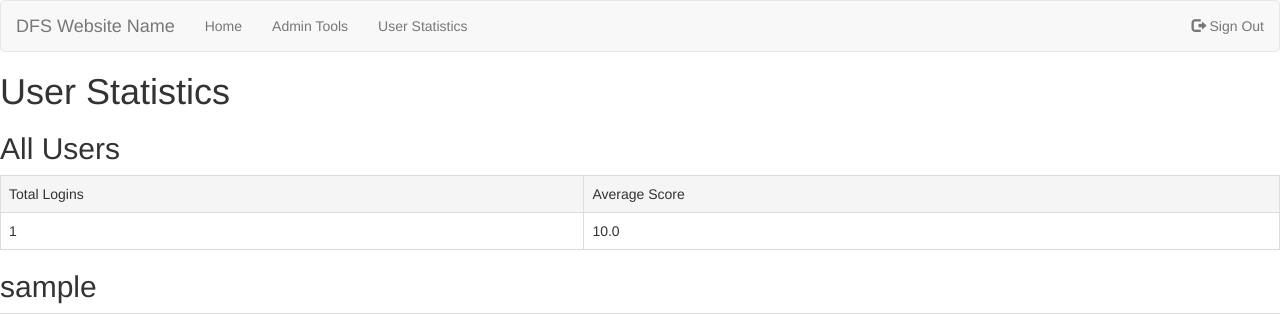
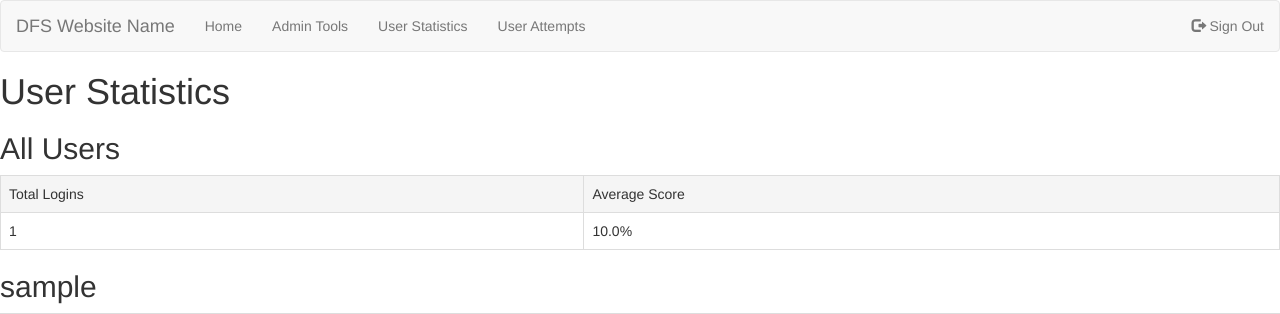
Before and after one commit to thomas-cleary-uwa/cits3403-project, a Flask app: page /user_stats in a window 1280 px wide. Shown: the top 314 px of the page. Run offline with Flask 2, Linux system fonts and the light colour scheme; a user stored in the database is signed in; tables that the repository leaves empty hold one stand-in row (values such as "Sample post"); some libraries are stand-ins or nearby versions.

Commit message:
adds admin view for users attempts

```diff
--- a/app/route_helpers.py
+++ b/app/route_helpers.py
@@ -15,8 +15,26 @@ from app.models import User, Question, SubmittedAttempt, SavedAttempt, UserStats
 from .constants import NUM_QUESTIONS_IN_QUIZ
 
 
+def get_all_users():
+    """ return a list of all users """
+    return User.query.filter(User.username != "admin").all()
+
+def get_users_attempts(username):
+    """ return list of attempts for user with username"""
+
+    user = User.query.filter_by(username=username).first()
+
+    users_attempts = []
+
+    attempts = SubmittedAttempt.query.filter_by(user_id=user.id).order_by(SubmittedAttempt.id).all()
+    for attempt in attempts:
+        users_attempts.append(get_attempt_data(attempt))
+
+    return users_attempts
+
+
 def get_user_stats():
-    """ return tuple of (combined_user_stats, individual_user_stats) """
+    """ return tuple of (users, individual_user_stats, all_user_stats) """
     users = User.query.filter(User.username != "admin").all()
 
     user_stats = []
--- a/app/routes.py
+++ b/app/routes.py
@@ -11,8 +11,8 @@ from werkzeug.urls import url_parse
 from app import app, db
 from app.forms import LoginForm, RegistrationForm
 from app.models import User, SubmittedAttempt, UserStats
-from .route_helpers import create_quiz_form, submit_attempt, delete_saved_attempts
-from .route_helpers import save_attempt, get_attempt_data, get_user_stats
+from .route_helpers import create_quiz_form, submit_attempt, delete_saved_attempts, get_all_users
+from .route_helpers import save_attempt, get_attempt_data, get_user_stats, get_users_attempts
 from .constants import NUM_QUESTIONS_IN_QUIZ
 
 
@@ -232,11 +232,32 @@ def user_stats():
     return render_template('user_stats.html', user_info=zip(users, user_stats), totals=totals)
 
 
-def user_attempts():
+@app.route('/user_attempts/<username>')
+@login_required
+def user_attempts(username):
+
     """ route for admin to view users attempts """
     if not current_user.is_admin:
         flash('Access Denied')
         return redirect(url_for('index'))
+
+    if username == "all":
+        users = get_all_users()
+        quiz_attempt_counts = []
+        for user in users:
+            quiz_attempt_counts.append(UserStats.query.filter_by(user_id=user.id).first().num_quiz_attempts)
+        return render_template('user_attempts_landing.html', users=zip(users, quiz_attempt_counts))
+
+    users_attempts = get_users_attempts(username)
+
+    attempt_keys = []
+    template = "question_"
+    for i in range(1,NUM_QUESTIONS_IN_QUIZ+1):
+        attempt_keys.append(template + str(i))
+
+    return render_template('user_attempts.html',
+     user_attempts=users_attempts, username=username, attempt_keys=attempt_keys
+    )
 
 
 @app.before_request
--- a/app/templates/base.html
+++ b/app/templates/base.html
@@ -49,6 +49,11 @@
       <li>
         <a href="{{ url_for('user_stats') }}">
           User Statistics
+        </a>
+      </li>
+      <li>
+        <a href="{{ url_for('user_attempts', username='all') }}">
+          User Attempts
         </a>
       </li>
       {% endif %}
--- a/app/templates/user_stats.html
+++ b/app/templates/user_stats.html
@@ -14,7 +14,7 @@
     {% if not totals["average"] and totals["average"] != 0 %}
     <td>No one has attempted the quiz</td>
     {% else %}
-    <td>{{ totals["average"] }}</td>
+    <td>{{ totals["average"] }}%</td>
     {%  endif  %}
   </tr>
 </table>
```
Also changed, not shown: app/templates/user_attempts.html (+17 -0 lines), app/templates/user_attempts_landing.html (added, +27 -0 lines).
